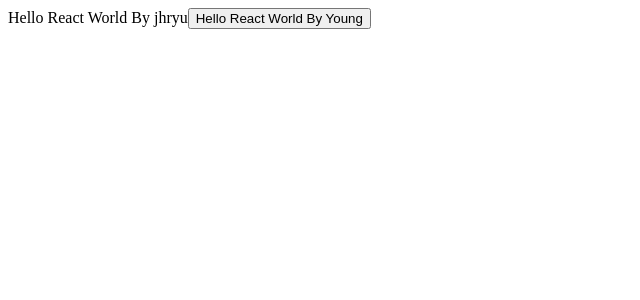
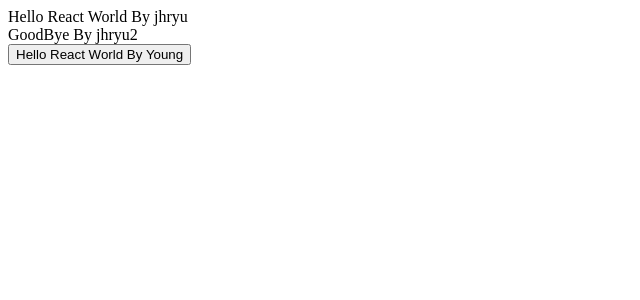
Before and after one commit to Ryu-Jong-Hyun/React_Test, a React (Create React App) app: page / in a window 1280 px wide. Shown: the top 300 px of the page, without its empty margins (0-640 px from the left). Built offline with nearby package versions, Linux system fonts and the light colour scheme.

Commit message:
jhryu 브랜치 커밋 테스트

```diff
--- a/src/App.js
+++ b/src/App.js
@@ -5,7 +5,9 @@
   return (
     <div className="App">
       Hello React World By jhryu
-
+      <br></br>
+      GoodBye By jhryu2
+      <br></br>
       <button className={AppStyle["btn_custom"]}>
         Hello React World By Young
       </button>
```
Also changed, not shown: test3.txt (added).
